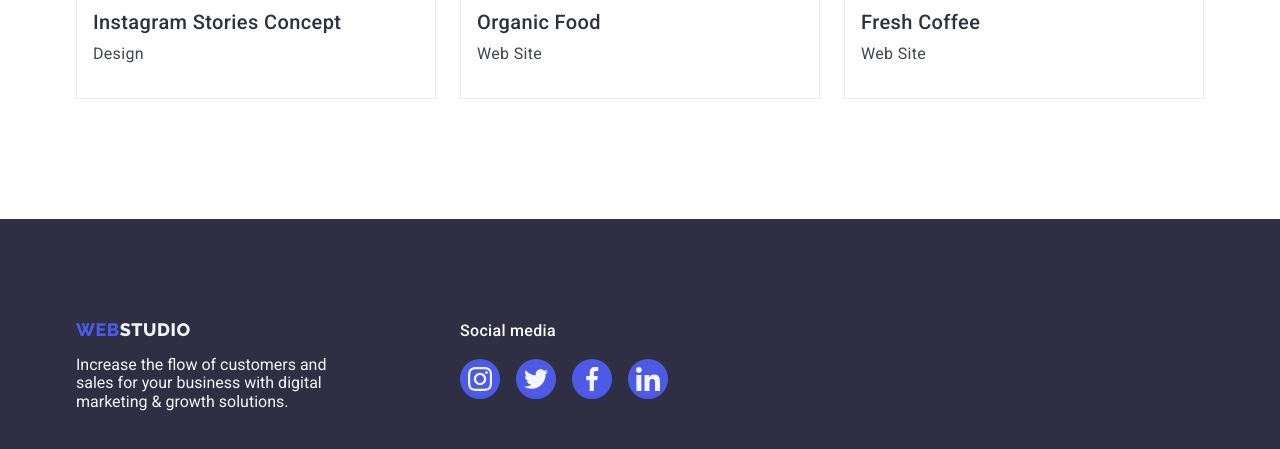
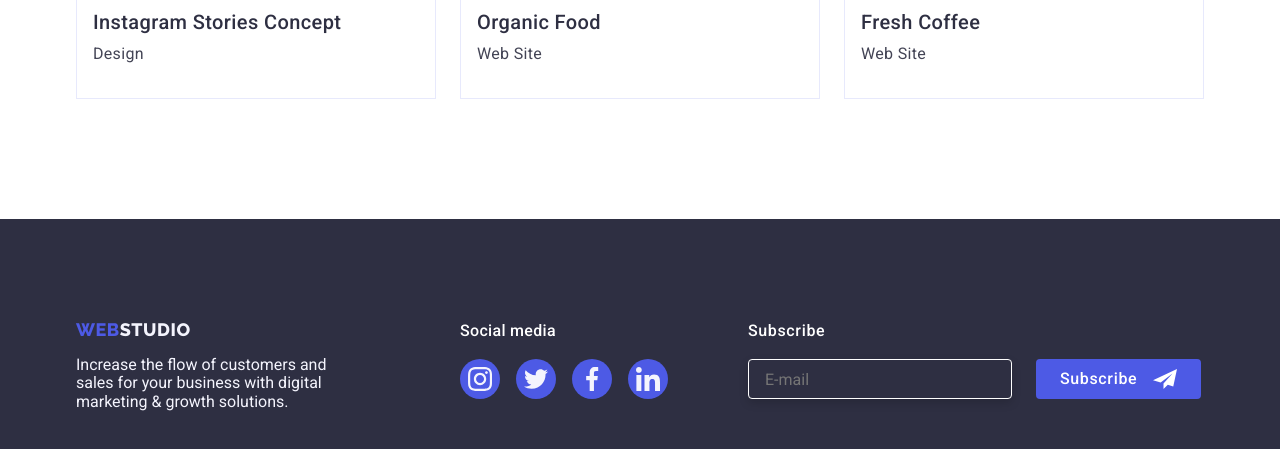
Before and after one commit to OlhaSuvorova/goit-markup-hw-06, a plain HTML site: page portfolio.html in a window 1280 px wide. Shown: the part 1551-2000 px from the top of the page. Drawn offline with nearby package versions, Linux system fonts and the light colour scheme.

Commit message:
Update portfolio.html

```diff
--- a/portfolio.html
+++ b/portfolio.html
@@ -316,6 +316,27 @@
             </li>
           </ul>
         </div>
+
+        <!-- ............................Footer Subscribe................. -->
+        <div class="footer-subscribe">
+          <p class="subscribe-title">Subscribe</p>
+          <form class="subscribe-form">
+            <label class="subscribe-form-field">
+              <input
+                type="email"
+                name="email"
+                class="subscribe-form-input"
+                placeholder="E-mail"
+              />
+            </label>
+            <button type="submit" class="subscribe-form-submit">
+              Subscribe
+              <svg class="subscribe-form-submit-icon" width="24" height="24">
+                <use href="./images/icons.svg#icon-icon-send"></use>
+              </svg>
+            </button>
+          </form>
+        </div>
       </div>
     </footer>
   </body>
```
